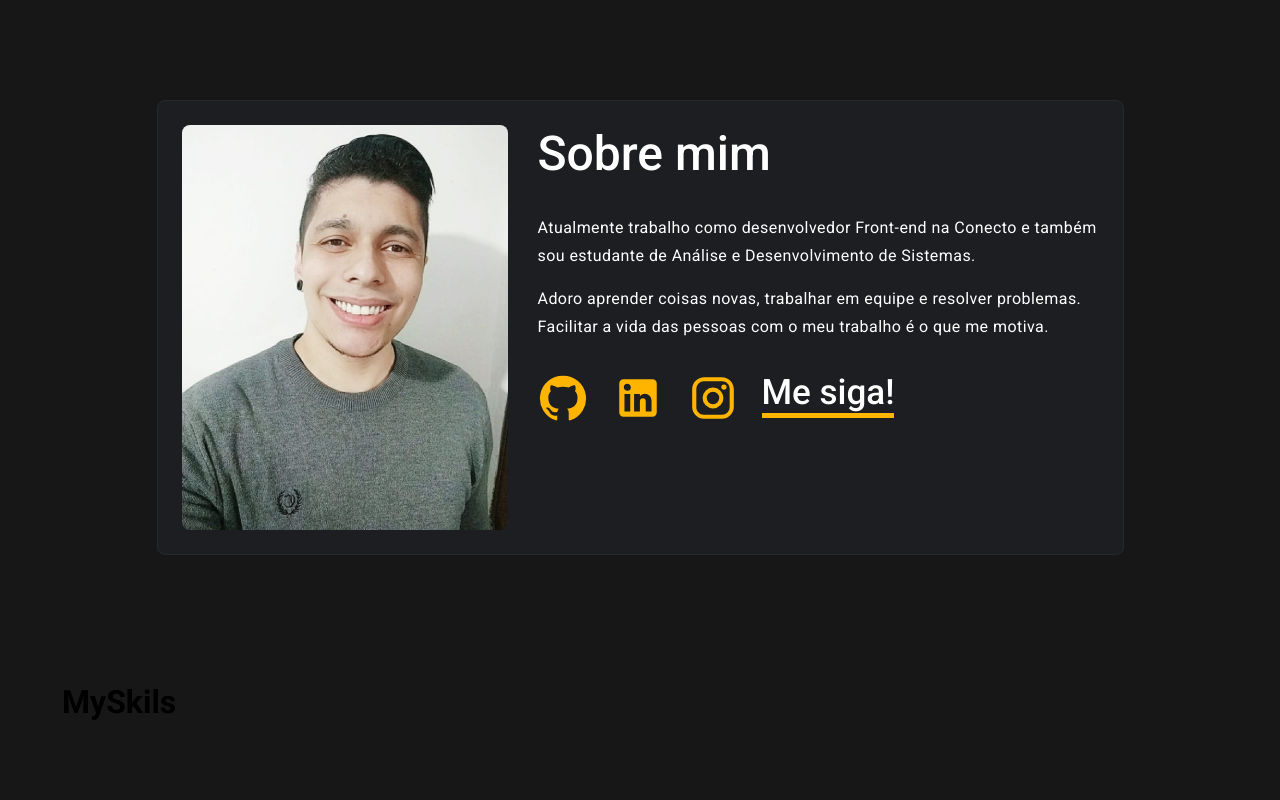
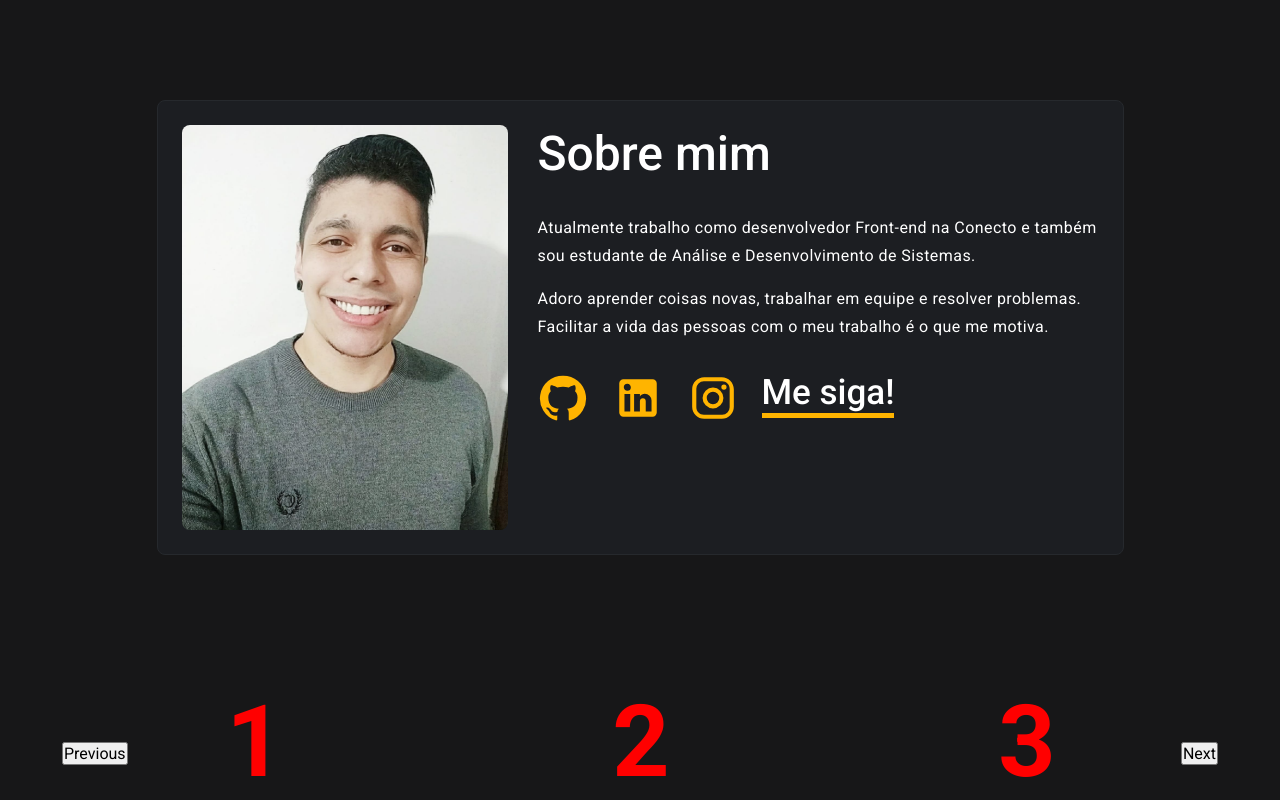
Before and after one commit to EvertonCarvalho1/portfolio-app, a React (Create React App) app: page / in a window 1280 px wide. Shown: the part 660-1460 px from the top of the page. Before the commit the page ends 1381 px from the top, so only its background shows below. Built offline with nearby package versions, Linux system fonts and the light colour scheme.

Commit message:
building a skills slider

```diff
--- a/package.json
+++ b/package.json
@@ -18,6 +18,8 @@
     "react-dom": "^17.0.2",
     "react-router-dom": "^6.2.2",
     "react-scripts": "5.0.0",
+    "react-slick": "^0.28.1",
+    "slick-carousel": "^1.8.1",
     "styled-components": "^5.3.3",
     "typescript": "^4.6.2",
     "web-vitals": "^2.1.4"
@@ -47,6 +49,7 @@
     ]
   },
   "devDependencies": {
+    "@types/react-slick": "^0.23.8",
     "@types/styled-components": "^5.1.24"
   }
 }
--- a/src/pages/Main/index.tsx
+++ b/src/pages/Main/index.tsx
@@ -2,7 +2,7 @@ import React from "react";
 import Header from "../../components/Header";
 import AboutMe from "../AboutMe";
 import Home from "../Home";
-import MySkils from "../MySkils";
+import MySkills from "../MySkills";
 import { Container } from "./styles";
 
 const Main: React.FC = () => {
@@ -12,7 +12,7 @@ const Main: React.FC = () => {
                 <Header />
                 <Home />
                 <AboutMe />
-                <MySkils />
+                <MySkills />
             </Container>
         </>
     )
--- a/src/pages/Main/styles.ts
+++ b/src/pages/Main/styles.ts
@@ -5,4 +5,5 @@ export const Container = styled.div`
     max-width: 1156px;
     margin: 0 auto;
     height: 100%;
+    overflow: hidden;
 `;
--- /dev/null
+++ b/src/pages/MySkills/index.tsx
@@ -0,0 +1,40 @@
+import React from "react";
+import Slider from "react-slick";
+
+
+
+
+import { Container } from "./styles";
+
+const MySkills: React.FC = () => {
+
+        const settings = {
+
+            infinite: true,
+            autoplay: true,
+            speed: 200,
+            autoplaySpeed: 6000,
+            cssEase: "linear",
+            dots: false,
+            slidesToShow: 3,
+            slidesToScroll: 1,
+        };
+
+        return (
+            <Container>
+            <Slider {...settings}>
+                {[1, 2, 3, 4].map((item, index) => {
+                    return (
+                        <div key={index}>
+                            <h1> {item}</h1>
+                        </div>
+                    )
+                })}
+            </Slider>
+          </Container>
+          );
+
+
+}
+
+export default MySkills;
--- /dev/null
+++ b/src/pages/MySkills/styles.ts
@@ -0,0 +1,38 @@
+import styled from "styled-components";
+
+export const Container = styled.section`
+    .slick-track{
+        display: flex;
+
+    }
+
+    .slick-slider{
+        display: flex;
+        flex-direction: column;
+        position: relative;
+        .slick-prev{
+            position: absolute;
+            left: 0;
+            top: 50%;
+            z-index: 9999;
+        }
+        .slick-next{
+            position: absolute;
+            right: 0;
+            top: 50%;
+        }
+
+    }
+
+
+
+    div{
+
+        h1{
+            font-size: 100px;
+            color: red;
+            text-align: center;
+        }
+    }
+
+`;
--- a/src/pages/MySkils/index.tsx
+++ /dev/null
@@ -1,12 +0,0 @@
-import React from "react";
-import { Container } from "./styles";
-
-const MySkils: React.FC = () => {
-    return (
-        <Container>
-            <h1>MySkils</h1>
-        </Container>
-    )
-}
-
-export default MySkils;
--- a/src/pages/MySkils/styles.ts
+++ /dev/null
@@ -1,7 +0,0 @@
-import styled from "styled-components";
-
-export const Container = styled.div`
-
-
-
-`;
```
Also changed, not shown: 1 other file (tests, documents, lock files or other folders).
